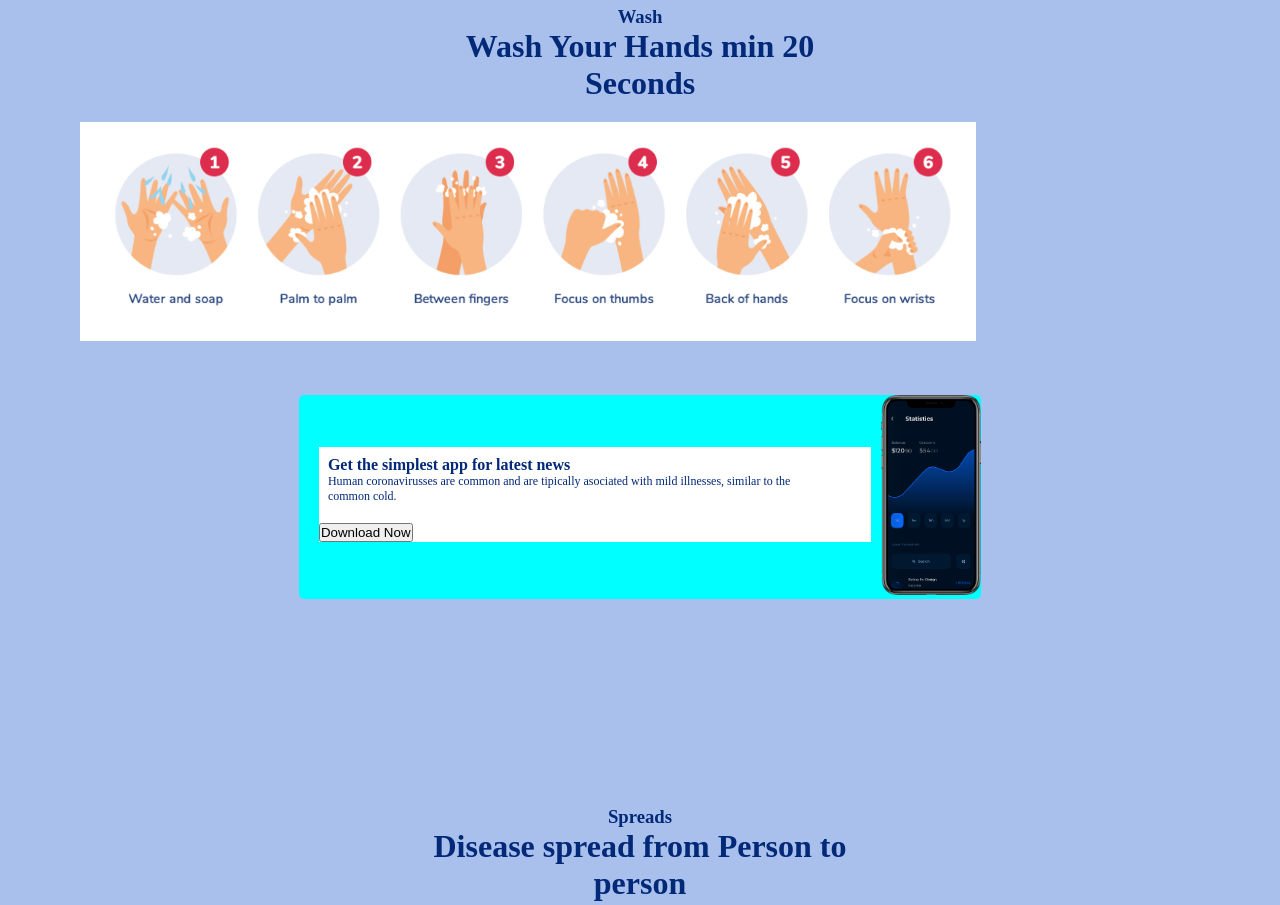
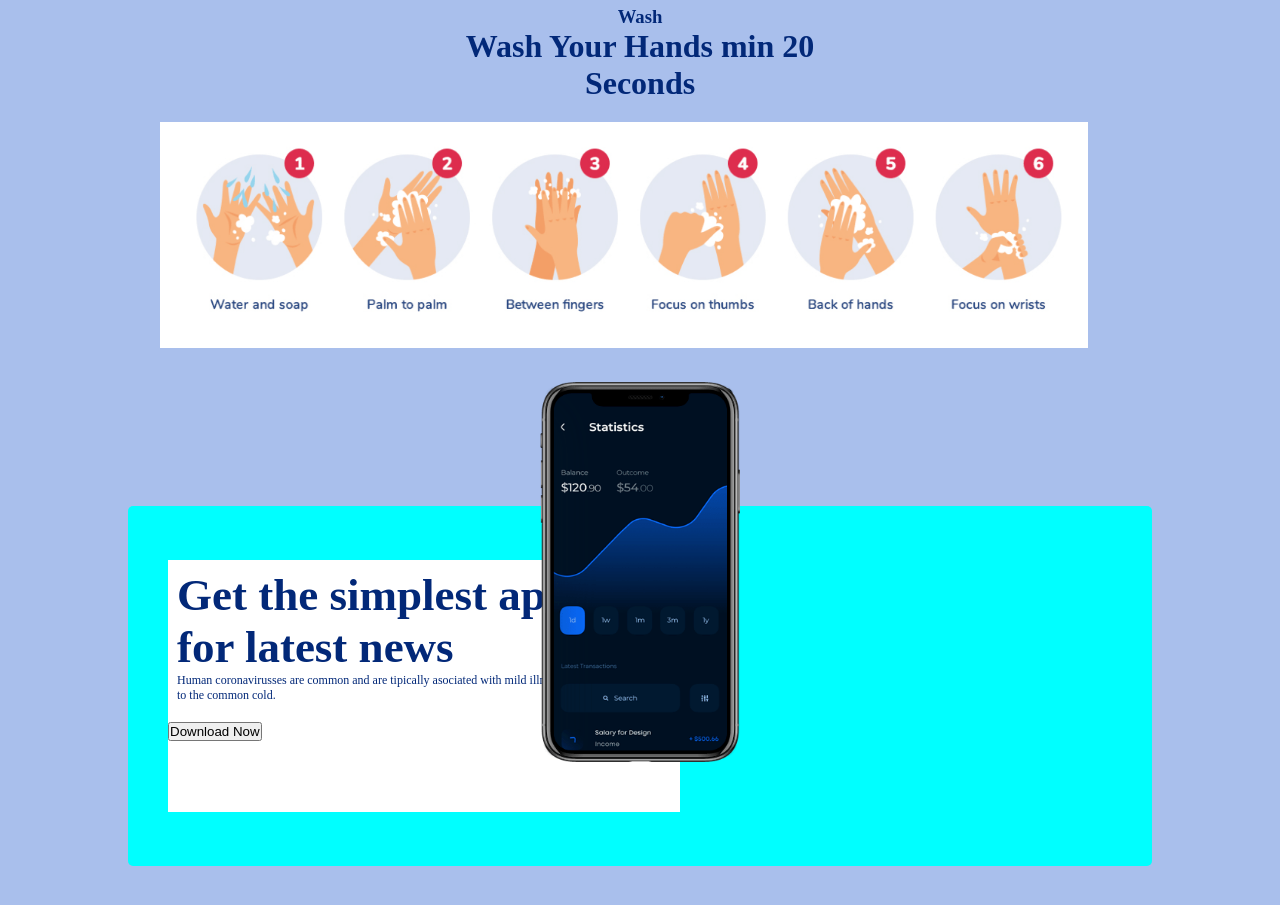
Before and after one commit to AlessHub/Covid19, a plain HTML site: page index.html in a window 1280 px wide. Shown: the part 3500-4405 px from the top of the page. Drawn offline with Linux system fonts and the light colour scheme; no server answers.

Commit message:
88ercent

```diff
--- a/index.html
+++ b/index.html
@@ -249,16 +249,17 @@
   <div class="cards6-row2">
       <div class="card6-contenido">
           <div class="contenido-texto-card6">
-              <h4>Get the simplest app for latest news</h4>
+              <h4 class="contenido-texto-card6-style">Get the simplest app for latest news</h4>
               <p>Human coronavirusses are common and are tipically asociated with mild illnesses, similar to the common cold.</p>
           </div>
           <button><span>Download Now</span></button>
       </div>
-      <div class="card6-img">
+
+
+  </div>
+   <div class="card6-img">
           <img src="images/phone-1.png" alt="" class="card6-img-phone">
       </div>
-
-  </div>
   </div>
 </div>
 <!-- Page 7 -->
--- a/style.css
+++ b/style.css
@@ -366,7 +366,7 @@ div.sec6{
   flex-direction: column;
   align-items: center;
   padding: 80px;
-  min-height: 100vh;
+  min-height: 150vh;
   background: #a9bfec;
   color: rgb(2, 40, 120);
 
@@ -384,40 +384,50 @@ div.sec6{
 .cards6{
   display: flex;
   flex-direction: column;
-  align-content: center;
   align-items: center;
-  justify-items: flex-end;
 }
 .cards6-row1{
-
   background-size: 100px;
   margin-bottom: 30px;
 }
 .cards6-row1-img{
-  width: 80%;
+  width: 90%;
   height: 20%;
-  margin-bottom: 20px;
+  padding: 0px 0px 0px 80px;
 }
 .cards6-row2{
+  position: absolute;
   display: flex;
   align-items: center;
   background-size: 100px;
   border-radius: 5px;
   background-color: aqua;
+  width: 80%;
+  height: 30%;
+  margin-top: 30%;
 }
 
 .card6-contenido{
-  margin: 5px 10px 10px 20px;
+  margin: 0px 10px 0px 40px;
   background-color: rgb(255, 255, 255);
-  width: 100%;
+  width: 50%;
+  height: 70%;
 }
+
 .card6-img-phone{
-  /* position: absolute; */
-  width: 100px;
-  height: 200px;
+
+  position: relative;
+  width: 200px;
+  height: 380px;
+
 
 }
 .contenido-texto-card6{
   padding: 9px 9px 9px 9px;
   width: 90%;
+
+
 }
+.contenido-texto-card6-style{
+  font-size: 45px;
+}
```
